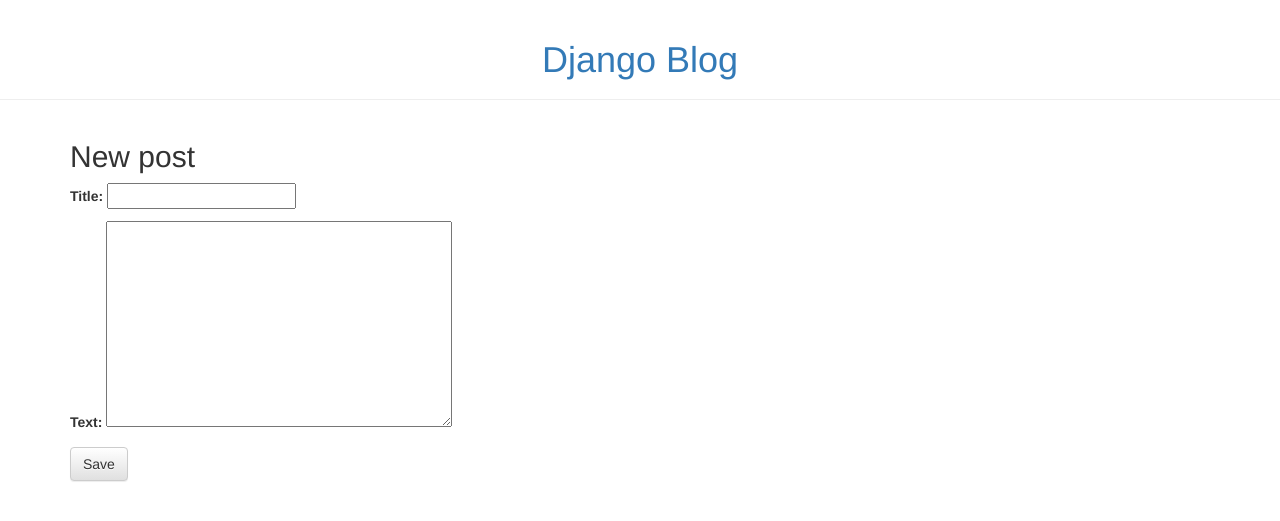
After one commit to FRModena/my-first-blog, a Django app: page /post/new/ in a window 1280 px wide. The commit adds this page. Shown: the top 521 px of the page. Run offline with Django 5.2, Linux system fonts and the light colour scheme; some libraries are stand-ins or nearby versions.

Commit message:
feat: Adicionando novas views para criar e editar posts do blog dentro do site

```diff
--- /dev/null
+++ b/blog/forms.py
@@ -0,0 +1,9 @@
+from django import forms
+
+from .models import Post
+
+class PostForm(forms.ModelForm):
+
+    class Meta:
+        model = Post
+        fields = ('title', 'text',)
--- a/blog/models.py
+++ b/blog/models.py
@@ -8,7 +8,7 @@
     title = models.CharField(max_length=200)
     text = models.TextField()
     created_date = models.DateTimeField(default=timezone.now)
-    published_date = models.DateTimeField(blank=True, null=True)
+    published_date = models.DateTimeField(default=timezone.now)
 
     def publish(self):
         self.published_date = timezone.now()
--- a/blog/templates/blog/base.html
+++ b/blog/templates/blog/base.html
@@ -1,7 +1,7 @@
 {% load static %}
 <html>
     <head>
-        <title>Django Girls blog</title>
+        <title>Django blog</title>
         <link rel="stylesheet" href="//maxcdn.bootstrapcdn.com/bootstrap/3.2.0/css/bootstrap.min.css">
         <link rel="stylesheet" href="//maxcdn.bootstrapcdn.com/bootstrap/3.2.0/css/bootstrap-theme.min.css">
         <link href="//fonts.googleapis.com/css?family=Lobster&subset=latin,latin-ext" rel="stylesheet" type="text/css">
@@ -9,7 +9,10 @@
     </head>
     <body>
         <div class="page-header">
-            <h1><a href="/"><center>Django Girls Blog</center></a></h1>
+            {% if user.is_autheticated %}
+                <a href="{% url 'post_new' %}" class="top-menu"><span class="glyphicon glyphicon-plus"></span></a>
+            {% endif %}
+            <h1><a href="/"><center>Django Blog</center></a></h1>
         </div>
         <div class="content container">
             <div class="row">
--- a/blog/templates/blog/post_detail.html
+++ b/blog/templates/blog/post_detail.html
@@ -7,7 +7,10 @@
                 {{ post.published_date }}
             </div>
         {% endif %}
-        <h2>{{ post.title }}</h2>
+        {% if user.is_autheticated %}
+            <a class="btn btn-default" href="{% url 'post_edit' pk=post.pk %}"><span class="glyphicon glyphicon-pencil"></span></a>
+        {% endif %}
+            <h2>{{ post.title }}</h2>
         <p>{{ post.text|linebreaksbr }}</p>
     </div>
 {% endblock %}
--- /dev/null
+++ b/blog/templates/blog/post_edit.html
@@ -0,0 +1,9 @@
+{% extends 'blog/base.html' %}
+
+{% block content %}
+    <h2>New post</h2>
+    <form method="POST" class="post-form">{% csrf_token %}
+        {{ form.as_p }}
+        <button type="submit" class="save btn btn-default">Save</button>
+    </form>
+{% endblock %}
--- a/blog/urls.py
+++ b/blog/urls.py
@@ -4,4 +4,6 @@
 urlpatterns = [
     path('', views.post_list, name='post_list'),
     path('post/<int:pk>/', views.post_detail, name='post_detail'),
+    path('post/new/', views.post_new, name='post_new'),
+    path('post/<int:pk>/edit/', views.post_edit, name='post_edit'),
 ]
--- a/blog/views.py
+++ b/blog/views.py
@@ -1,7 +1,7 @@
-from django.shortcuts import render
+from django.shortcuts import render, get_object_or_404, redirect
 from django.utils import timezone
 from .models import Post
-from django.shortcuts import render, get_object_or_404
+from .forms import PostForm
 
 
 def post_list(request):
@@ -11,3 +11,30 @@
 def post_detail(request, pk):
     post = get_object_or_404(Post, pk=pk)
     return render(request, 'blog/post_detail.html', {'post': post})
+
+def post_new(request):
+    if request.method == "POST":
+        form = PostForm(request.POST)
+        if form.is_valid():
+            post = form.save(commit=False)
+            post.author = request.user
+            post.published_date = timezone.now()
+            post.save()
+            return redirect('post_detail', pk=post.pk)
+    else:
+        form = PostForm()
+    return render(request, 'blog/post_edit.html', {'form' : form})
+
+def post_edit(request, pk):
+     post = get_object_or_404(Post, pk=pk)
+     if request.method == "POST":
+         form = PostForm(request.POST, instance=post)
+         if form.is_valid():
+             post = form.save(commit=False)
+             post.author = request.user
+             post.published_date = timezone.now()
+             post.save()
+             return redirect('post_detail', pk=post.pk)
+     else:
+         form = PostForm(instance=post)
+     return render(request, 'blog/post_edit.html', {'form': form})
```
